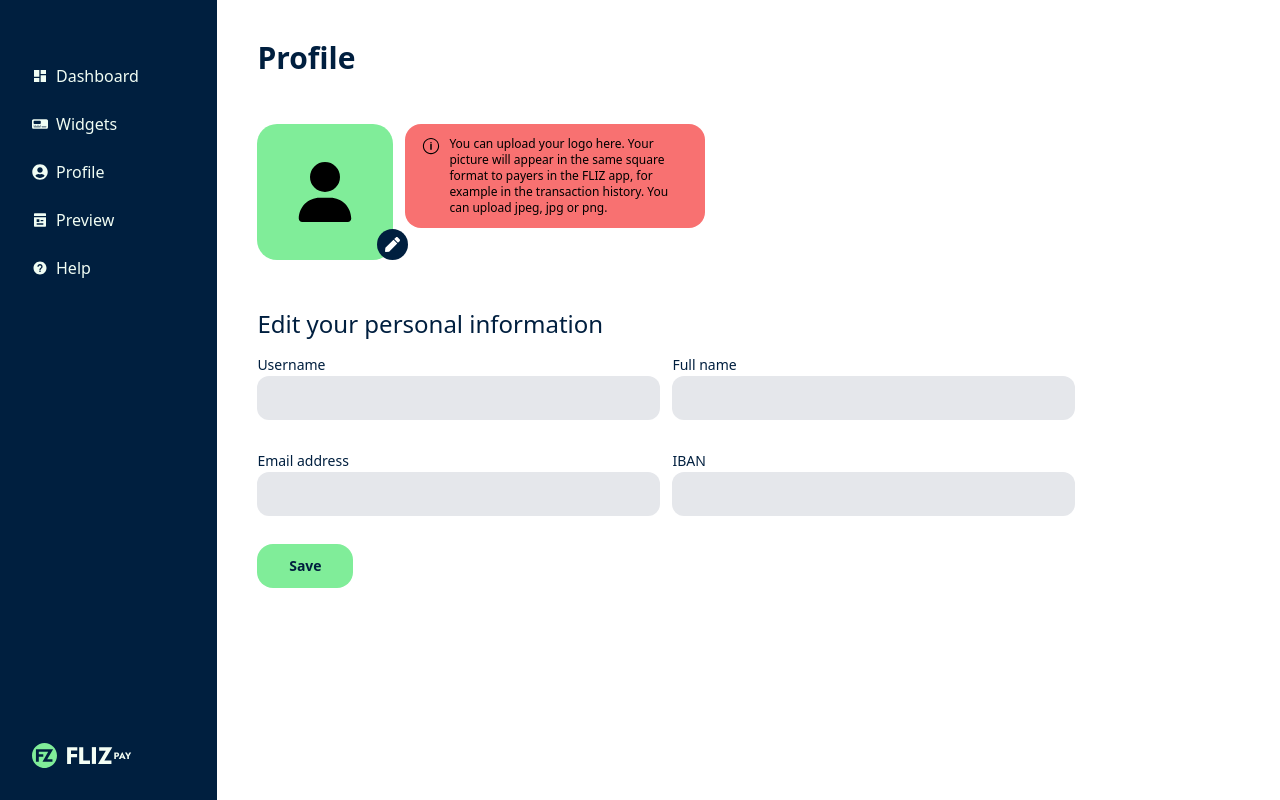
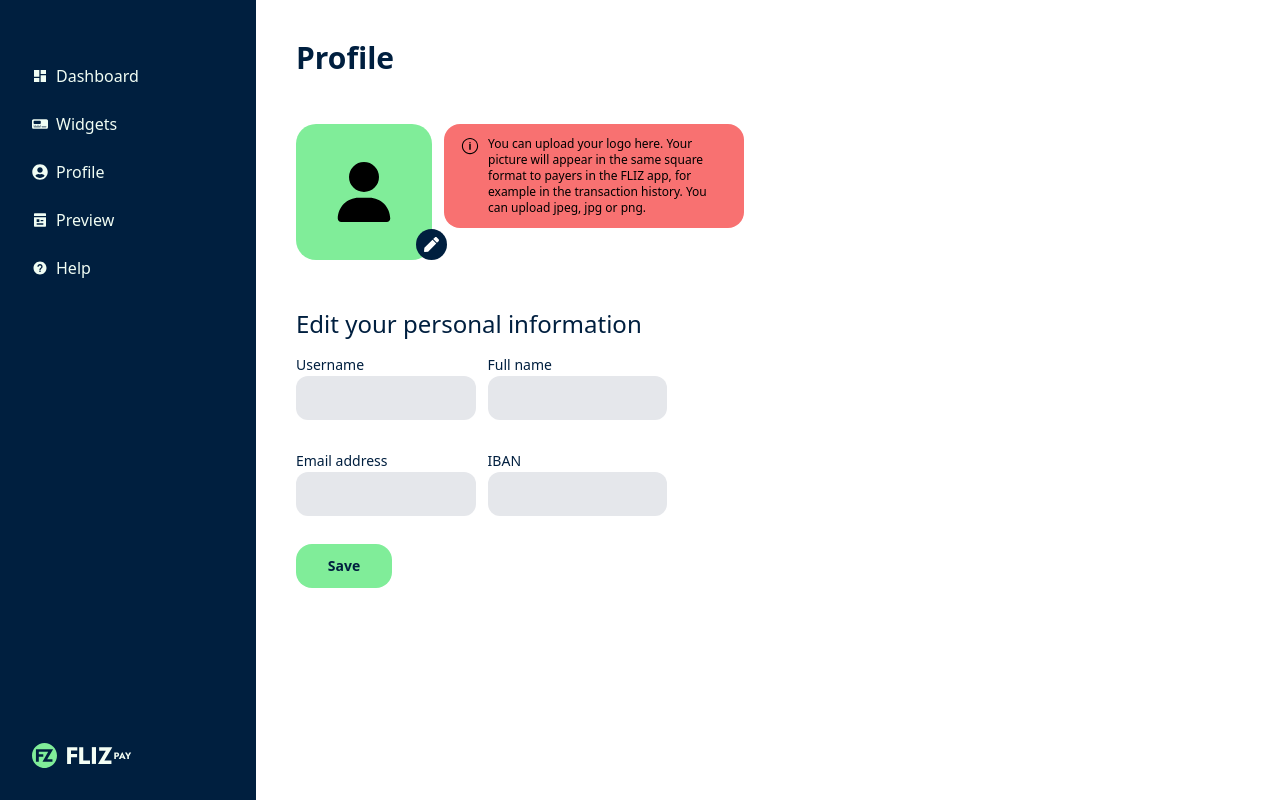
Before and after one commit to michelmnds/liveFLIZ, a Next.js app: page /profile in a window 1280 px wide. Built offline with nearby package versions, Linux system fonts and the light colour scheme; no server answers; what @radix-ui/themes would draw is missing.

Commit message:
feat: create Dashboard layout

```diff
--- a/src/app/(dashboard)/dashboard/page.tsx
+++ b/src/app/(dashboard)/dashboard/page.tsx
@@ -3,7 +3,6 @@
 import { getTransactions } from '@/services/api/apiClient';
 import { keepPreviousData, useQuery } from '@tanstack/react-query';
 import { useMemo } from 'react';
-import { NavBar } from '../_partials/NavBar';
 
 export default function DashboardPage() {
   const { data: transactions } = useQuery({
@@ -34,8 +33,6 @@ export default function DashboardPage() {
   }, [transactions]);
 
   return (
-    <div className="flex min-h-screen w-full items-start justify-start gap-10">
-      <NavBar />
     <div className="flex w-full flex-col items-start justify-center gap-12 py-10">
       <h1 className="text-3xl font-bold text-secondaryColor">Dashboard</h1>
       <div className="grid w-[90%] grid-cols-2 gap-4">
@@ -60,9 +57,7 @@ export default function DashboardPage() {
             <div className="flex h-full max-h-[300px] w-full flex-col items-start justify-start gap-2 overflow-y-auto pt-2">
               {receivedMessages?.length ? (
                 receivedMessages.map((message, index) => (
-                    <div
-                      key={index}
-                      className="w-full rounded-lg border border-secondaryColor bg-black bg-opacity-5 p-2">
+                  <div key={index} className="w-full rounded-lg border border-secondaryColor bg-black bg-opacity-5 p-2">
                     <span className="text-xs text-secondaryColor">username said:</span>
                     <h1 className="text-md w-full pt-2 font-bold italic text-secondaryColor">{`"${message}"`}</h1>
                   </div>
@@ -75,6 +70,5 @@ export default function DashboardPage() {
         </section>
       </div>
     </div>
-    </div>
   );
 }
--- /dev/null
+++ b/src/app/(dashboard)/layout.tsx
@@ -0,0 +1,12 @@
+// app/(dashboard)/layout.tsx
+import React from 'react';
+import { NavBar } from './_partials/NavBar';
+
+export default function DashboardLayout({ children }: { children: React.ReactNode }) {
+  return (
+    <div className="flex min-h-screen w-[80%] w-full items-start justify-start gap-10">
+      <NavBar />
+      <main>{children}</main>
+    </div>
+  );
+}
--- a/src/app/(dashboard)/profile/page.tsx
+++ b/src/app/(dashboard)/profile/page.tsx
@@ -12,7 +12,6 @@ import { useSession } from 'next-auth/react';
 import { useTranslations } from 'next-intl';
 import { Controller, useForm } from 'react-hook-form';
 import { toast } from 'sonner';
-import { NavBar } from '../_partials/NavBar';
 import { ProfilePicture } from './_partials';
 
 export default function ProfilePage() {
@@ -42,8 +41,6 @@ export default function ProfilePage() {
   });
 
   return (
-    <div className="flex min-h-screen w-full items-start justify-start gap-10">
-      <NavBar />
     <div className="flex w-full flex-col items-start justify-center gap-12 py-10">
       <h1 className="text-3xl font-bold text-secondaryColor">Profile</h1>
       <ProfilePictuteProvider>
@@ -92,13 +89,11 @@ export default function ProfilePage() {
               render={({ field }) => <CustomInput setValue={field.onChange} value={field.value} />}
             />
           </div>
-
           <Button type="submit" className="max-w-24">
             {t('Labels.dashboard.profile.button.save')}
           </Button>
         </form>
       </div>
     </div>
-    </div>
   );
 }
--- a/src/app/(dashboard)/widgets/page.tsx
+++ b/src/app/(dashboard)/widgets/page.tsx
@@ -18,7 +18,6 @@ import { FaCirclePlay } from 'react-icons/fa6';
 import { IoLink } from 'react-icons/io5';
 import { LuPencilOff } from 'react-icons/lu';
 import { MdOutlineReplay } from 'react-icons/md';
-import { NavBar } from '../_partials/NavBar';
 
 export default function WidgetsPage() {
   const { data: session } = useSession();
@@ -49,8 +48,6 @@ export default function WidgetsPage() {
   };
 
   return (
-    <div className="flex min-h-screen w-full items-start justify-start gap-10">
-      <NavBar />
     <div className="flex w-full flex-col items-start justify-center gap-12 py-10">
       <h1 className="text-3xl font-bold text-secondaryColor">Widgets</h1>
       <div className="flex flex-row items-start justify-center gap-5">
@@ -133,10 +130,7 @@ export default function WidgetsPage() {
               <Tooltip content="Implement" side="bottom">
                 <AlertDialog>
                   <AlertDialogTrigger asChild>
-                      <button
-                        type="button"
-                        aria-label="Implement widget"
-                        className="cursor-pointer text-secondaryColor">
+                    <button type="button" aria-label="Implement widget" className="cursor-pointer text-secondaryColor">
                       <Tooltip side="bottom" content="Implement">
                         <IoLink id="alert-link" size={18} />
                       </Tooltip>
@@ -181,6 +175,5 @@ export default function WidgetsPage() {
         </div>
       </div>
     </div>
-    </div>
   );
 }
```
Also changed, not shown: src/app/[username]/page.tsx (renamed from src/app/(dashboard)/[username]/page.tsx). Lines whose indentation alone changed are shown as unchanged.
